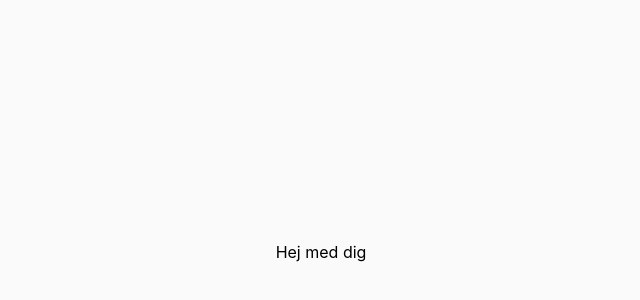
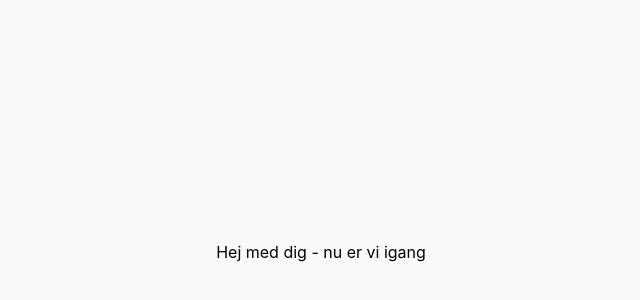
Before and after one commit to SigneHau/Booking-system, a Next.js app: page / in a window 1280 px wide. Shown: the part 148-448 px from the top of the page, without its empty margins (319-959 px from the left). Built offline with nearby package versions, Linux system fonts and the light colour scheme.

Commit message:
Initial commit

```diff
--- a/app/page.tsx
+++ b/app/page.tsx
@@ -3,6 +3,6 @@
 export default function Home() {
   return (
     <div className="flex min-h-screen items-center justify-center bg-zinc-50 font-sans dark:bg-black">
-      Hej med dig </div>
+      Hej med dig - nu er vi igang </div>
   );
 }
```
